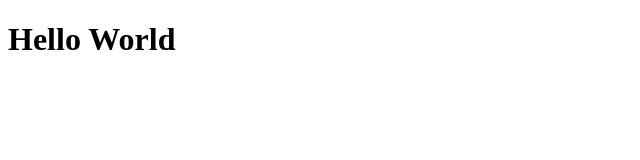
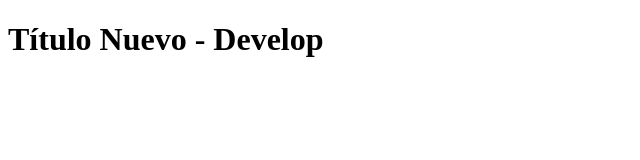
Before and after one commit to jhonatanAcuna/hello-world-git, a plain HTML site: page index.html in a window 1280 px wide. Shown: the whole page, without its empty margins (0-640 px from the left). Drawn offline with Linux system fonts and the light colour scheme.

Commit message:
Se cambio titulo develop

```diff
--- a/index.html
+++ b/index.html
@@ -7,6 +7,6 @@
     <title>Demo Git</title>
 </head>
 <body>
-    <h1>Hello World</h1>
+    <h1>Título Nuevo - Develop</h1>
 </body>
 </html>
```
